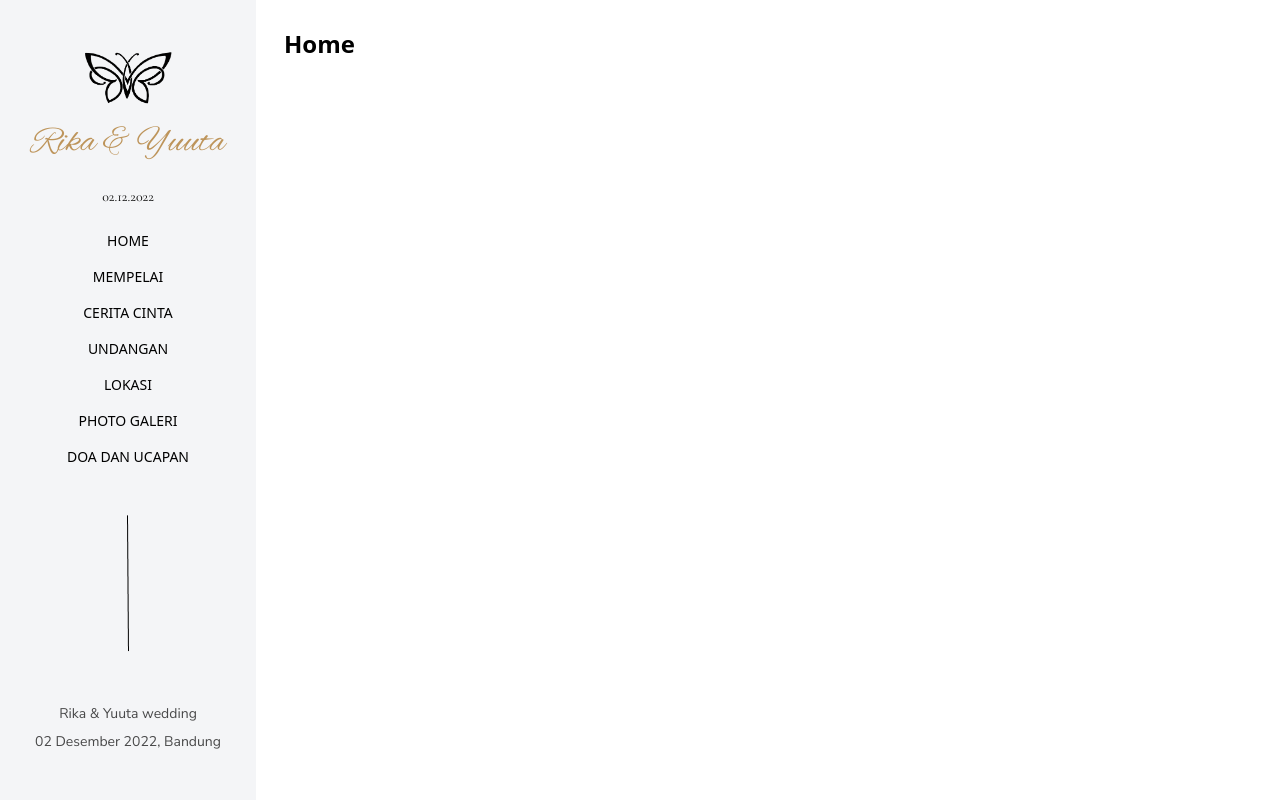
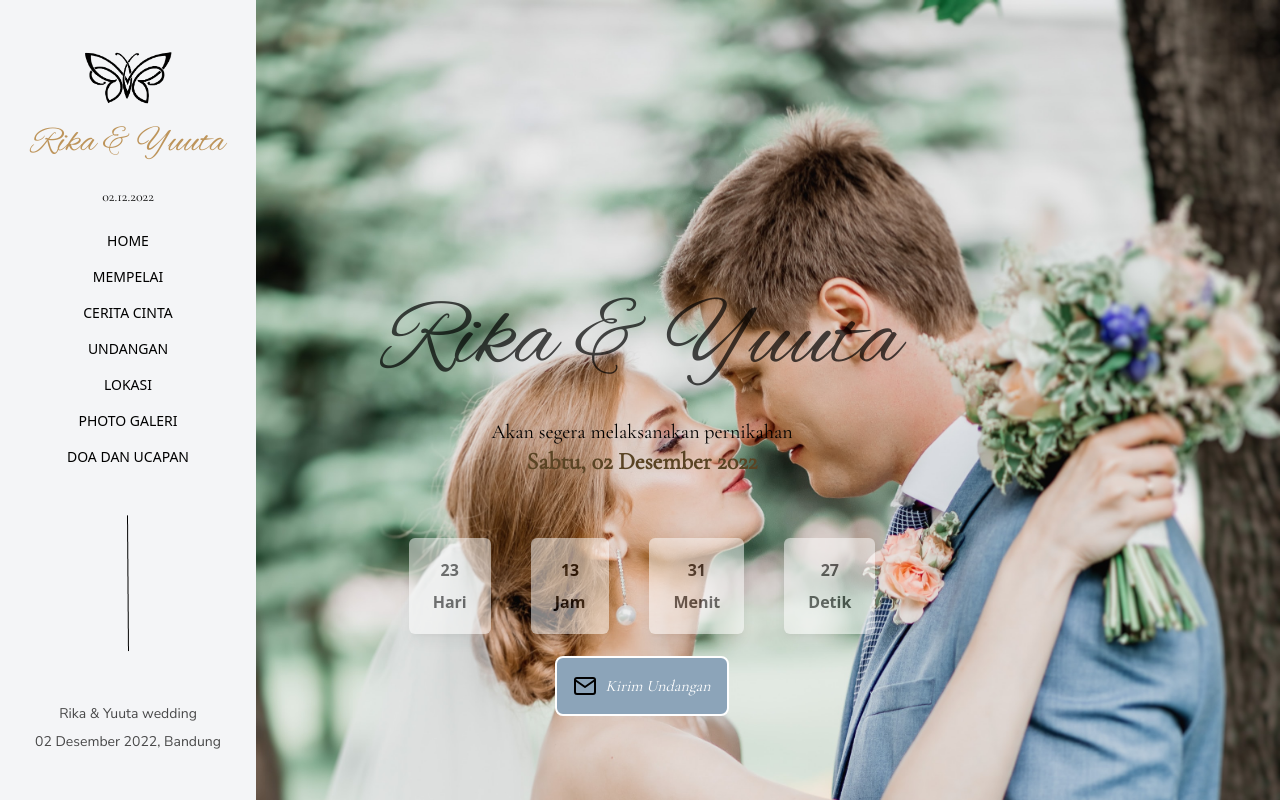
Before and after one commit to SandiSopian/-Figma-to-ReactJs-Tailwind---Slicing-4, a React (Create React App) app: page / in a window 1280 px wide. Built offline with nearby package versions, Linux system fonts and the light colour scheme.

Commit message:
add home feature

```diff
--- a/src/App.js
+++ b/src/App.js
@@ -6,7 +6,7 @@ import Home from "./components/Home";
 function App() {
   return (
     <div className="flex">
-      <div>
+      <div className="bg-bgSidebar">
         <Sidebar />
       </div>
       <div className="container">
--- a/src/components/Home.js
+++ b/src/components/Home.js
@@ -1,7 +1,103 @@
-import React from "react";
+import React, { useEffect } from "react";
+import bgHome from "../assets/home-img.jpg";
+import logoMail from "../assets/mail.svg";
 
 const Home = () => {
-  return <div className="p-7 text-2xl font-semibold h-screen text-left">Home</div>;
+  return (
+    <div className="h-screen overflow-hidden">
+      <div className="fixed">
+        <img src={bgHome} alt="Background Home" className="relative" />
+      </div>
+
+      <div className="w-[772px] h-[772px] absolute flex flex-col justify-center text-center items-center leading-loose">
+        <h1 className="text-8xl font-titleFont opacity-70">Rika & Yuuta</h1>
+        <h4 className="font-textFont text-xl mt-7">Akan segera melaksanakan pernikahan</h4>
+        <h4 className="font-textFont text-[#5A4424] text-2xl font-bold">Sabtu, 02 Desember 2022</h4>
+      </div>
+
+      <div className="fixed">
+        <div className="w-[772px] h-[1172px] absolute flex justify-center text-center items-center leading-loose">
+          <Countdown />
+        </div>
+      </div>
+
+      <div className="fixed">
+        <div className="w-[772px] h-[1372px] absolute flex justify-center text-center items-center">
+          <span className="bg-[#8CA4B9] flex justify-center text-center items-center leading-loose gap-2 py-3 px-4 border-2 rounded-lg border-white text-white font-textFont italic">
+            <img src={logoMail} alt="logo" />
+            <span>Kirim Undangan</span>
+          </span>
+        </div>
+      </div>
+    </div>
+  );
+
+  // Function untuk menghitung waktu mundur
+  function Countdown() {
+    useEffect(() => {
+      (function () {
+        const second = 1000,
+          minute = second * 60,
+          hour = minute * 60,
+          day = hour * 24;
+        let birthday = "Dec 02, 2022 00:00:00",
+          countDown = new Date(birthday).getTime(),
+          x = setInterval(function () {
+            let now = new Date().getTime(),
+              distance = countDown - now;
+
+            document.getElementById("days").innerText = Math.floor(distance / day);
+            document.getElementById("hours").innerText = Math.floor((distance % day) / hour);
+            document.getElementById("minutes").innerText = Math.floor((distance % hour) / minute);
+            document.getElementById("seconds").innerText = Math.floor((distance % minute) / second);
+
+            //do something later when date is reached
+            if (distance < 0) {
+              let headline = document.getElementById("headline"),
+                countdown = document.getElementById("countdown"),
+                content = document.getElementById("content");
+
+              headline.innerText = "It's our wedding!";
+              countdown.style.display = "none";
+              content.style.display = "block";
+
+              clearInterval(x);
+            }
+            //seconds
+          }, 0);
+        return null;
+      })();
+    }, []);
+    return (
+      <div id="countdown" className="section-padding bg-img bg-fixed" data-background="images/banner-1.jpg">
+        <div className="container">
+          <div className="row"></div>
+          <div className="row">
+            <div className="col-md-12">
+              <ul className="flex gap-10">
+                <li className="bg-white py-4 px-6 rounded-md shadow-lg opacity-50 font-bold">
+                  <span id="days"></span>
+                  <p>Hari</p>
+                </li>
+                <li className="bg-white py-4 px-6 rounded-md shadow-lg opacity-50 font-bold">
+                  <span id="hours"></span>
+                  <p>Jam</p>
+                </li>
+                <li className="bg-white py-4 px-6 rounded-md shadow-lg opacity-50 font-bold">
+                  <span id="minutes"></span>
+                  <p>Menit</p>
+                </li>
+                <li className="bg-white py-4 px-6 rounded-md shadow-lg opacity-50 font-bold">
+                  <span id="seconds"></span>
+                  <p>Detik</p>
+                </li>
+              </ul>
+            </div>
+          </div>
+        </div>
+      </div>
+    );
+  }
 };
 
 export default Home;
--- a/src/components/Sidebar.js
+++ b/src/components/Sidebar.js
@@ -6,10 +6,10 @@ import line from "../assets/Line 1.png";
 const Sidebar = () => {
   const [open, setOpen] = useState(true);
   return (
-    <div className={`${open ? "w-72" : "w-10 -left-10"} scale-100 lg:left-0 p-2 lg:w-64 duration-700 h-screen relative bg-bgSidebar`}>
-      <img src={arrow} className={`lg:hidden absolute cursor-pointer -right-3 top-9 w-7 bg-white rounded-full ${!open && "rotate-180 -right-10 duration-700 "}`} onClick={() => setOpen(!open)} />
+    <div className={`${open ? "w-72" : "lg:w-72 w-10 -left-10"} scale-100 lg:left-0 p-2 lg:w-64 duration-700 h-screen relative`}>
+      <img src={arrow} className={`lg:hidden absolute cursor-pointer -right-3 top-9 w-7 rounded-full ${!open && "rotate-180 -right-10 duration-700 "}`} onClick={() => setOpen(!open)} />
 
-      <div className={`${!open && "hidden"} flex flex-col text-center items-center`}>
+      <div className={`${!open && "hidden"} flex flex-col text-center items-center `}>
         <img src={logo} alt="logo-butterfly" className="w-[40%] mt-10" />
         <h1 className="font-titleFont text-4xl text-titleColor mt-4 ">Rika & Yuuta</h1>
         <h4 className="font-textFont text-sm my-6">02.12.2022</h4>
```
Also changed, not shown: src/assets/mail.svg (added).
